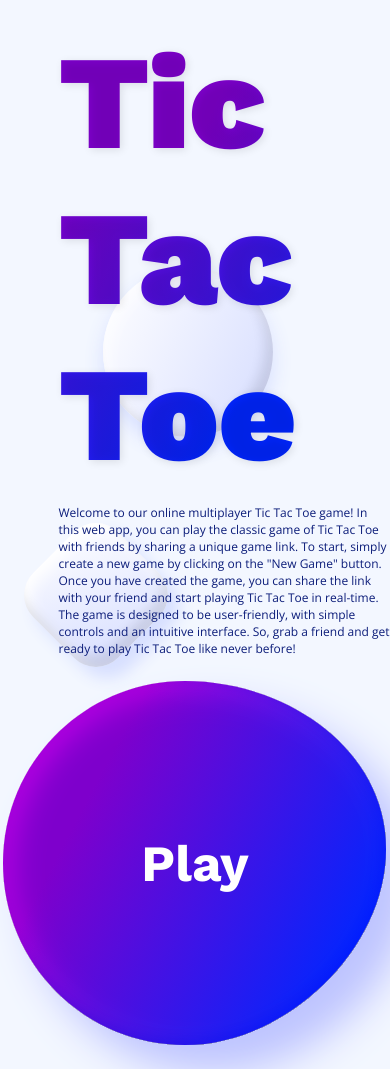
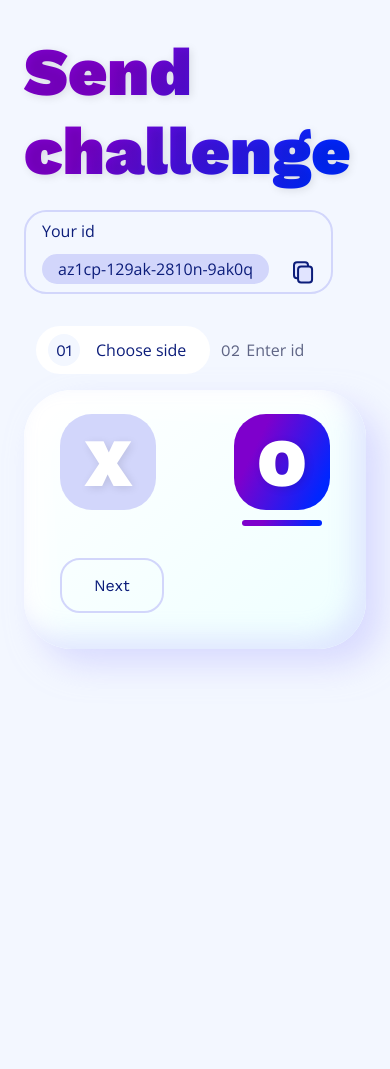
Before and after one commit to 0xSagaCity/tic-tac-toe, a React (Create React App) app: page / in a window 390 px wide. After the commit the page ends 844 px from the top, so only its background shows below. Built offline with nearby package versions, Linux system fonts and the light colour scheme.

Commit message:
Responsive enough to start adding logic

```diff
--- a/src/App.tsx
+++ b/src/App.tsx
@@ -6,7 +6,7 @@ import GamePage from "./pages/GamePage";
 function App() {
   return (
     <div className="App">
-      <HomePage />
+      <FormPage />
     </div>
   );
 }
--- a/src/component/YourIdComponent.tsx
+++ b/src/component/YourIdComponent.tsx
@@ -4,10 +4,12 @@ export default function YourIdComponent() {
   return (
     <div className="YourId">
       <span>Your id</span>
-      <span className="YourId__Text">az1cp-129ak-2810n-9ak0q</span>
-      <button className="YourId__Button">
-        <CopyId />
-      </button>
+      <div className="YourIdInner__Wrapper">
+        <span className="YourId__Text">az1cp-129ak-2810n-9ak0q</span>
+        <button className="YourId__Button">
+          <CopyId />
+        </button>
+      </div>
     </div>
   );
 }
--- a/src/styles/App.scss
+++ b/src/styles/App.scss
@@ -15,6 +15,10 @@
   box-sizing: border-box;
 }
 
+.App {
+  min-height: 100vh;
+}
+
 body {
   background-color: $base-background-color;
 }
--- a/src/styles/FormPage.scss
+++ b/src/styles/FormPage.scss
@@ -3,11 +3,14 @@
 .FormPage {
   min-height: 100vh;
   display: flex;
+  align-items: center;
   position: relative;
 }
 
 .FormPageTop {
-  margin-block-start: 8rem;
+  display: flex;
+  flex-direction: column;
+  justify-content: flex-start;
   padding-inline-start: 15%;
 
   &__Title {
@@ -30,6 +33,12 @@
   font-size: $fs-base;
   color: $base-text-color;
 
+  &Inner__Wrapper {
+    display: flex;
+    align-items: center;
+    gap: 24px;
+  }
+
   &__Text {
     padding: 4px 16px;
     background-color: $base-accent-light;
@@ -45,10 +54,9 @@
 }
 
 .FormDialog {
-  min-width: 36rem;
-  min-height: 24rem;
   background: $white-gradient;
   padding: 2rem;
+  padding-block-end: 4rem;
   border-radius: 3rem;
   margin-block-start: 5.75rem;
   box-shadow: 16px 16px 32px rgba(200, 200, 255, 0.6),
@@ -70,7 +78,7 @@
 
     .Step {
       min-width: 16rem;
-      padding-block: 12px;
+      padding: 12px;
       display: flex;
       align-items: center;
       justify-content: flex-start;
--- a/src/styles/GamePage.scss
+++ b/src/styles/GamePage.scss
@@ -3,21 +3,24 @@
 .GamePage {
   min-height: 100vh;
   display: flex;
+  flex-direction: column;
   justify-content: space-evenly;
   align-items: center;
-  gap: 4rem;
-  padding: 6.25rem;
+  gap: 3rem;
+
+  .InfoWrapper {
+    width: 100%;
+    display: flex;
+    align-items: center;
+    justify-content: space-evenly;
+    gap: 4rem;
+  }
 
   .InfoContainer {
-    min-height: 15.5rem;
-    min-width: 13.75rem;
-    background: white;
-    border-radius: 2.75rem;
     display: flex;
     flex-direction: column;
     justify-content: space-evenly;
     align-items: center;
-    gap: 2rem;
 
     .SideChar {
       font-size: $fs-larger;
@@ -41,7 +44,8 @@
   }
 
   .GameBoard {
-    min-height: 37.5rem;
+    height: 100%;
+    max-height: 36rem;
     aspect-ratio: 1/1;
     background: $white-gradient;
     border-radius: 4rem;
@@ -56,17 +60,17 @@
     padding: 2rem;
 
     .GameCell {
-      border: 3px solid $base-background-color-shade;
-      border-radius: 2rem;
       text-shadow: -2px -2px 8px rgba(255, 255, 255, 0.5);
       text-shadow: 2px 2px 8px rgba(0, 0, 0, 0.1);
+      font-family: $work-sans;
       font-size: $fs-larger;
+      font-weight: 800;
+      color: $base-text-color;
       display: flex;
       justify-content: center;
       align-items: center;
-    }
-
-    .GameCell:hover {
+      border: 3px solid $base-background-color-shade;
+      border-radius: 2rem;
       cursor: pointer;
     }
   }
--- a/src/styles/HomePage.scss
+++ b/src/styles/HomePage.scss
@@ -1,10 +1,12 @@
 @import "./imports/variables";
 
 .HomePage {
+  min-height: 100vh;
   display: flex;
   flex-direction: column;
-  justify-content: space-between;
-  gap: 2rem;
+  justify-content: flex-end;
+  gap: 4rem;
+  padding-block: 6rem 2rem;
   position: relative;
 
   .Circle {
@@ -20,6 +22,8 @@
 
 .HomePageTop {
   padding-inline-start: 15%;
+  display: flex;
+  flex-direction: column;
 
   &__Title {
     text-shadow: -2px -2px 8px rgba(255, 255, 255, 0.5);
@@ -28,8 +32,7 @@
   }
 
   &__Para {
-    margin-block-start: 1rem;
-    max-width: 34rem;
+    max-width: 38rem;
     font-size: $fs-small;
     font-family: $open-sans;
     color: $base-text-color;
@@ -40,7 +43,8 @@
   width: 100%;
   display: flex;
   justify-content: center;
-  margin-block-end: 2rem;
+  align-items: flex-end;
+  flex-grow: 1;
 }
 
 .PlayButton {
--- a/src/styles/imports/_variables.scss
+++ b/src/styles/imports/_variables.scss
@@ -5,7 +5,7 @@ $light-text-color: #5f6585;
 $base-accent-light: #d2d6fb;
 
 $dark-gradient: linear-gradient(296deg, #0026ff 13%, #7e00cc 74%);
-$light-gradient: linear-gradient(296deg, #dbe1ff 13%, #ffffff 100%);
+$light-gradient: linear-gradient(296deg, #cbd1ef 13%, #dbe1ff 100%);
 $white-gradient: linear-gradient(142deg, #ffffff 0%, #eeffff 100%);
 
 $work-sans: "Work Sans", sans-serif;
--- a/src/styles/responsive/low-res.scss
+++ b/src/styles/responsive/low-res.scss
@@ -1,11 +1,71 @@
 @media (max-width: 1400px) {
-  html {
-    font-size: 12px;
+  /* Home Page */
+  .HomePageTop__Title {
+    font-size: $fs-larger;
   }
 
-  .HomePage {
-    &Top {
-      margin-block-start: 2rem;
+  .PlayButton {
+    height: 290px;
+    width: 305px;
+
+    &__Text {
+      font-size: $fs-large;
+    }
+  }
+
+  /* Form Page */
+  .YourId {
+    span {
+      font-size: $fs-small;
+    }
+  }
+
+  .Step {
+    &__Text,
+    &__Number {
+      font-size: $fs-small;
+    }
+  }
+
+  .FormPageTop__Title {
+    font-size: $fs-large;
+  }
+
+  .FormDialog__FormEle .FormContainer__Button {
+    font-size: $fs-small;
+  }
+
+  .IdForm__Ele input,
+  .IdForm__Ele {
+    font-size: $fs-small !important;
+  }
+
+  /* Form Page */
+  .GamePage {
+    gap: 1rem;
+    .InfoContainer {
+      padding-inline: 3rem;
     }
   }
 }
+
+@media (max-width: 1020px) {
+  /* Home Page */
+  .HomePageTop {
+    align-items: center;
+    padding-inline: 2rem;
+  }
+
+  /* Form Page */
+  .FormPage {
+    justify-content: center;
+  }
+
+  .FormPageTop {
+    padding-inline: 2rem;
+  }
+
+  .FormDialog {
+    margin-block-start: 2rem;
+  }
+}
--- a/src/styles/responsive/mobile.scss
+++ b/src/styles/responsive/mobile.scss
@@ -0,0 +1,164 @@
+@media (max-width: 680px) {
+  /* Home Page */
+  .HomePage {
+    padding-block-start: 2rem;
+    gap: 1rem;
+  }
+
+  .HomePageTop {
+    padding-inline: 24px;
+    padding-block-end: 4rem;
+    gap: 1rem;
+
+    &__Title {
+      align-self: flex-start;
+      font-size: $fs-large;
+    }
+
+    &__Para {
+      align-self: flex-start;
+      font-size: 12px;
+    }
+  }
+
+  /* Form Page */
+  .FormPage {
+    align-items: flex-start;
+    padding-block-start: 2rem;
+  }
+
+  .FormPageTop {
+    justify-content: center;
+  }
+
+  .FormDialog {
+    flex-direction: column;
+    padding-inline: 2rem;
+    padding-block-start: 2rem;
+    background: none;
+    box-shadow: none;
+    border-radius: 0;
+    padding: 0;
+    gap: 1rem;
+
+    &__FormEle {
+      width: 100%;
+
+      .FormContainer {
+        width: 100%;
+        display: block;
+        .FormInner__Wrapper {
+          width: 100%;
+          gap: 2rem;
+          padding-block: 24px 36px;
+          padding-inline: 36px;
+          border-radius: 3rem;
+          background: $white-gradient;
+          box-shadow: 16px 16px 32px rgba(200, 200, 255, 0.6),
+            inset -12px -12px 24px rgba(219, 225, 255, 0.8),
+            inset 16px 16px 32px #ffffff;
+        }
+      }
+    }
+
+    .FormContainer__Options {
+      justify-content: space-between;
+      gap: 1rem;
+    }
+
+    &__Steps {
+      flex-direction: row;
+      justify-content: flex-start;
+
+      .Step {
+        min-width: 0;
+        padding-inline: 12px;
+        padding-block: 8px;
+
+        &__Number {
+          padding: 0;
+          width: 32px;
+          height: 32px;
+        }
+
+        &--Active {
+          .Step__Number {
+            background: $base-background-color;
+          }
+        }
+
+        &__Background {
+          background: white !important;
+          padding: 12px 8px;
+          border-radius: 2rem;
+        }
+      }
+    }
+  }
+
+  .YourId {
+    padding: 8px 16px;
+    gap: 12px;
+  }
+
+  /* Game Page */
+  .GamePage {
+    padding-block-start: 2rem;
+    justify-content: flex-start;
+    gap: 2rem;
+
+    .GameBoard {
+      max-height: 23.75rem !important;
+      .GameCell {
+        font-size: $fs-large;
+      }
+    }
+  }
+}
+
+@media (max-width: 420px) {
+  /* Home Page */
+  .HomePage {
+    padding-block: 2rem;
+    gap: 2rem;
+    justify-content: center;
+  }
+
+  .HomePageTop {
+    padding-block-end: 0;
+  }
+
+  .HomePageBottom {
+    flex-grow: 0;
+  }
+
+  /* Form Page */
+  .FormPageTop {
+    padding-inline: 24px;
+    .YourId {
+      flex-direction: column;
+      align-items: flex-start;
+    }
+
+    .FormDialog__FormEle .FormContainer__Options .OptionEle {
+      height: 6rem;
+      width: 6rem;
+      font-size: $fs-large;
+    }
+
+    .Step--Inactive {
+      padding-inline: 0;
+      gap: 0;
+      .Step__Number {
+        margin: 0;
+      }
+      .Step__Background {
+        display: none;
+      }
+    }
+
+    &__Title {
+      font-size: $fs-large;
+    }
+  }
+}
--- a/src/svg/CopyId.tsx
+++ b/src/svg/CopyId.tsx
@@ -8,7 +8,7 @@ export default function CopyId() {
         y="1.321"
         fill="#E1E4FF"
         stroke="#0C1D7A"
-        stroke-width="2"
+        strokeWidth="2"
         rx="3"
       />
       <rect
@@ -18,7 +18,7 @@ export default function CopyId() {
         y="5.393"
         fill="#E1E4FF"
         stroke="#0C1D7A"
-        stroke-width="2"
+        strokeWidth="2"
         rx="3"
       />
     </svg>
--- a/src/svg/Oval.tsx
+++ b/src/svg/Oval.tsx
@@ -2,12 +2,11 @@ export default function Oval({ className }: { className: string }) {
   return (
     <svg
       xmlns="http://www.w3.org/2000/svg"
-      width="383"
-      height="364"
-      fill="none"
+      preserveAspectRatio="none"
+      viewBox="0 0 384 364"
       className={className}
     >
-      <g filter="url(#a)">
+      <g filter="url(#a)" width="100%" height="100%">
         <path
           fill="url(#b)"
           d="M383 168c0 100.516-100.484 196-201 196S0 282.516 0 182 81.484 0 182 0s201 67.484 201 168Z"
@@ -17,24 +16,22 @@ export default function Oval({ className }: { className: string }) {
         <linearGradient
           id="b"
           x1="383"
-          x2="-66.438"
+          x2="-66"
           y1="364"
-          y2="124.866"
+          y2="124"
           gradientUnits="userSpaceOnUse"
         >
-          <stop offset=".13" stop-color="#0026FF" />
-          <stop offset=".745" stop-color="#7E00CC" />
+          <stop offset=".13" stopColor="#0026FF" />
+          <stop offset=".745" stopColor="#7E00CC" />
         </linearGradient>
         <filter
           id="a"
-          width="395"
-          height="376"
           x="-4"
           y="-4"
-          color-interpolation-filters="sRGB"
+          colorInterpolationFilters="sRGB"
           filterUnits="userSpaceOnUse"
         >
-          <feFlood flood-opacity="0" result="BackgroundImageFix" />
+          <feFlood floodOpacity="0" result="BackgroundImageFix" />
           <feBlend in="SourceGraphic" in2="BackgroundImageFix" result="shape" />
           <feColorMatrix
             in="SourceAlpha"
```
Also changed, not shown: src/pages/GamePage.tsx (+31 -11 lines).
